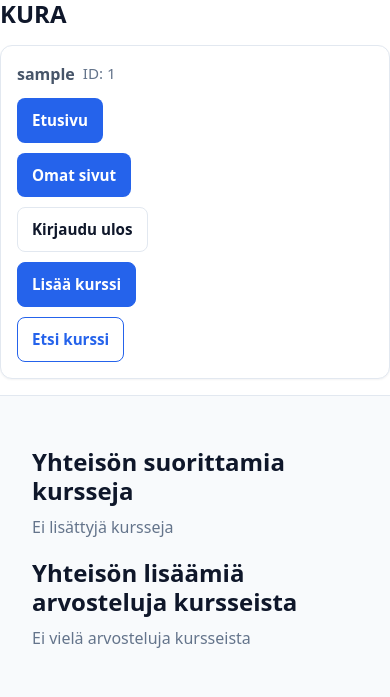
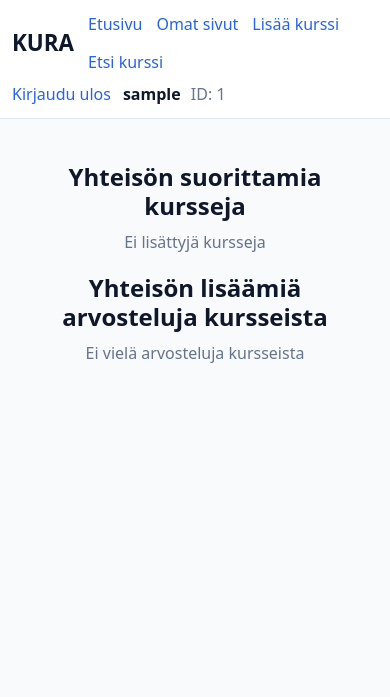
Before and after one commit to ValioEilax/kura, a Flask app: page / in a window 390 px wide. Shown: the top 697 px of the page. Run offline with Flask 3, Linux system fonts and the light colour scheme; the visitor is signed in with stand-in values (Sample User, id 1); data comes from the database, SQL or seed files in the repository; data that the repository does not hold is empty.

Commit message:
Refactor css: apply centered layout to header and pages, add responsive tweaks

```diff
--- a/static/styles.css
+++ b/static/styles.css
@@ -55,43 +55,109 @@ small {
 } /* slate-500 */
 
 /* --- Layout Containers --- */
-.page {
+/* Header: single-row bar with left nav and right user area (centered) */
+.site-header {
+  background: #ffffff;
+  border-bottom: 1px solid #e2e8f0;
 }
-.container {
-  max-width: 900px;
+.header-bar {
+  display: flex;
+  align-items: center;
+  justify-content: space-between;
+  gap: 12px;
+  padding: 12px 16px;
+
+  /* Centering additions */
+  max-width: 960px;
   margin: 0 auto;
-  padding: 16px;
 }
 
-.site-header {
-  background: #ffffff;
-  border-bottom: 1px solid #e2e8f0; /* slate-200 */
-}
-.brand,
-.header-container {
+/* Left block: brand + nav in a row */
+.header-left {
   display: flex;
-  align-items: baseline;
-  gap: 12px;
-}
-.brand-title {
-  font-size: 1.6rem;
-  margin: 0;
-}
-.subtitle {
-  color: #64748b;
-  margin: 0;
+  align-items: center;
+  gap: 14px;
 }
 
+.brand-title {
+  font-weight: 800;
+  font-size: 1.4rem;
+  color: #0f172a;
+  text-decoration: none;
+  white-space: nowrap;
+}
+
+/* Vertical divider after brand (the “|”) */
+.brand-title::after {
+  content: "|";
+  color: #cbd5e1;
+  margin: 0 12px;
+}
+
+/* Main nav links inline */
+.main-nav {
+  display: flex;
+  align-items: center;
+  gap: 14px;
+  flex-wrap: wrap;
+}
+.main-nav a {
+  color: #2563eb;
+  text-decoration: none;
+}
+.main-nav a:hover {
+  text-decoration: underline;
+}
+
+/* Right block: logout + username and ID */
+.header-right {
+  display: flex;
+  align-items: center;
+  gap: 12px;
+  white-space: nowrap;
+}
+.header-right .logout,
+.header-right .login,
+.header-right .register {
+  color: #2563eb;
+  text-decoration: none;
+}
+.header-right a:hover {
+  text-decoration: underline;
+}
+
+.user-chip {
+  color: #0f172a;
+  font-weight: 600;
+}
+.user-chip .muted {
+  color: #64748b;
+  font-weight: 500;
+  margin-left: 6px;
+}
+
+/* Responsive: stack on small screens */
+@media (max-width: 700px) {
+  .header-bar {
+    flex-direction: column;
+    align-items: flex-start;
+    gap: 8px;
+  }
+  .brand-title::after {
+    content: none;
+  } /* hide the pipe on narrow screens */
+  .header-right {
+    width: 100%;
+    justify-content: flex-start;
+  }
+}
+
+/* Centering additions for main content */
 .site-main,
 .content {
   padding: 16px;
-}
-
-.site-footer {
-  margin-top: 32px;
-  padding: 16px;
-  color: #64748b;
-  text-align: center;
+  max-width: 760px;
+  margin: 0 auto; /* center content column */
 }
 
 /* --- Cards / Sections --- */
@@ -102,6 +168,11 @@ small {
   padding: 16px;
   margin: 16px 0;
   box-shadow: 0 1px 2px rgba(15, 23, 42, 0.05);
+
+  /* Center card within column */
+  max-width: 760px;
+  margin-left: auto;
+  margin-right: auto;
 }
 
 .user-info,
@@ -109,14 +180,18 @@ small {
   display: flex;
   flex-wrap: wrap;
   align-items: center;
-  justify-content: space-between;
+
+  /* Center actions and text for balance */
+  justify-content: center;
   gap: 12px;
+  text-align: center;
 }
 .user-meta {
   display: flex;
   gap: 8px;
   align-items: center;
   color: #475569;
+  justify-content: center;
 }
 .user-name {
   font-weight: 700;
@@ -140,6 +215,7 @@ a:hover {
   display: flex;
   gap: 10px;
   flex-wrap: wrap;
+  justify-content: center; /* center action rows */
 }
 
 .button,
@@ -262,6 +333,7 @@ button[type="submit"] {
 .empty,
 .empty-state {
   color: #64748b;
+  text-align: center;
 }
 
 /* --- Lists --- */
@@ -360,6 +449,7 @@ th {
 /* --- Utilities --- */
 .section-title {
   margin-top: 20px;
+  text-align: center;
 }
 .review-link {
   font-weight: 600;
@@ -370,7 +460,8 @@ th {
 
 /* --- Responsive tweaks --- */
 @media (max-width: 640px) {
-  .container {
+  .site-main,
+  .content {
     padding: 12px;
   }
   .user-info,
@@ -378,7 +469,7 @@ th {
   .actions,
   .auth-actions {
     flex-direction: column;
-    align-items: flex-start;
+    align-items: center; /* keep centered on small screens */
   }
   input[type="text"],
   input[type="number"],
@@ -387,4 +478,7 @@ th {
   select {
     max-width: 100%;
   }
+  .header-bar {
+    padding: 12px;
+  }
 }
--- a/templates/base.html
+++ b/templates/base.html
@@ -9,44 +9,38 @@
 <body>
 
   <!-- Shared header, visible on every page -->
-  <header class="site-header">
-    <nav class="top-nav">
-      <h1 class="header-title">KURA</h1>
-    </nav>
+<header class="site-header">
+  <div class="container header-bar">
+    <!-- Left: brand + primary nav -->
+    <div class="header-left">
+      <a class="brand-title" href="/">KURA</a>
+      <nav class="main-nav">
+        <a href="/">Etusivu</a>
+        <a href="/user/{{ session.user_id }}">Omat sivut</a>
+        <a href="/new_course">Lisää kurssi</a>
+        <a href="/find_course">Etsi kurssi</a>
+      </nav>
+    </div>
 
-    {% if session.username %}
-      <section class="card user-info">
-        <div class="user-meta">
-          <strong class="user-name">{{ session.username }}</strong>
-          <span class="user-id">ID: {{ session.user_id }}</span>
-        </div>
-        <nav class="actions">
-          <a class="button home" href="{{ url_for('index') }}">Etusivu</a>
-          <a class="button own-page" href="/user/{{ session.user_id }}">Omat sivut</a>
-          <a class="button ghost" href="{{ url_for('logout') }}
-          ">Kirjaudu ulos</a>
-          <a class="button primary" href="{{ url_for('new_course') }}">Lisää kurssi</a>
-          <a class="button outline" href="{{ url_for('find_course') }}">Etsi kurssi</a>
-        </nav>
-      </section>
-    {% else %}
-      <section class="card auth-card">
-        <nav class="auth-actions">
-          <a class="button home" href="{{ url_for('index') }}">Etusivu</a>
-          <a class="button primary" href="{{ url_for('login') }}">Kirjaudu sisään</a>
-          <a class="button outline" href="{{ url_for('register') }}">Luo tunnus</a>
-        </nav>
-      </section>
-    {% endif %}
-  </header>
+    <!-- Right: auth/user area -->
+    <div class="header-right">
+      {% if session.username %}
+        <a class="logout" href="/logout">Kirjaudu ulos</a>
+        <span class="user-chip">
+          {{ session.username }} <span class="muted">ID: {{ session.user_id }}</span>
+        </span>
+      {% else %}
+        <a class="login" href="/login">Kirjaudu sisään</a>
+        <a class="register" href="/register">Luo tunnus</a>
+      {% endif %}
+    </div>
+  </div>
+</header>
 
   <!-- Page-specific content -->
   <main class="content">
     {% block content %}{% endblock %}
   </main>
 
-  <!-- Optional: shared footer -->
-  {% block footer %}{% endblock %}
-
 </body>
 </html>
```
Also changed, not shown: other parts of static/styles.css (+27 -15 lines).
